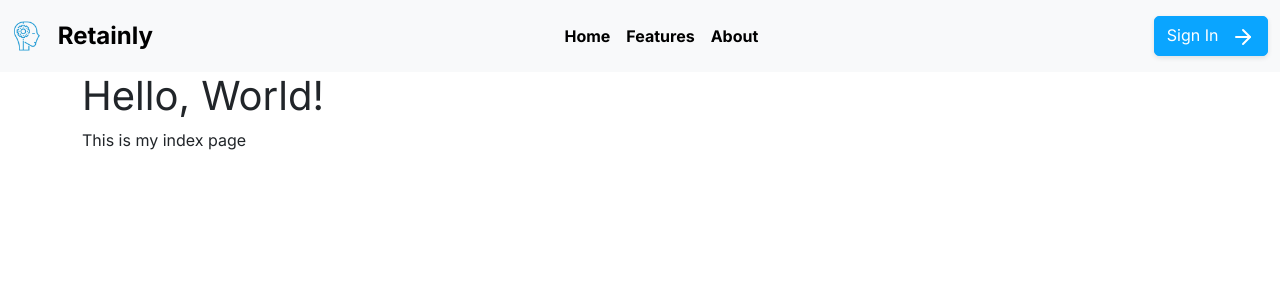
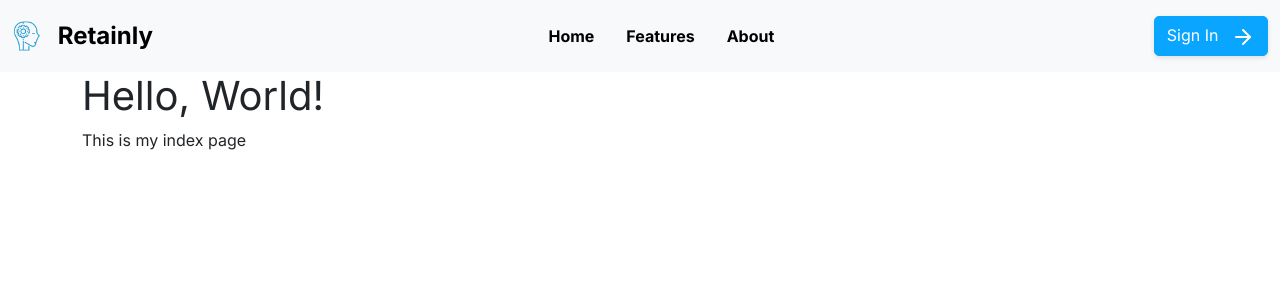
Before and after one commit to biindevs/Retainly-RDSS, a Django app: page / in a window 1280 px wide. Shown: the top 300 px of the page. Run offline with Django 4.2, Linux system fonts and the light colour scheme; some libraries are stand-ins or nearby versions.

Commit message:
added gap in the nav item

```diff
--- a/myapp/app/templates/includes/navbar.html
+++ b/myapp/app/templates/includes/navbar.html
@@ -36,10 +36,12 @@
         <li class="nav-item active">
           <a class="nav-link" href="#">Home</a>
         </li>
-        <li class="nav-item">
+
+        <li class="nav-item ms-3">
           <a class="nav-link" href="#">Features</a>
         </li>
-        <li class="nav-item">
+
+        <li class="nav-item ms-3">
           <a class="nav-link" href="#">About</a>
         </li>
       </ul>
```
